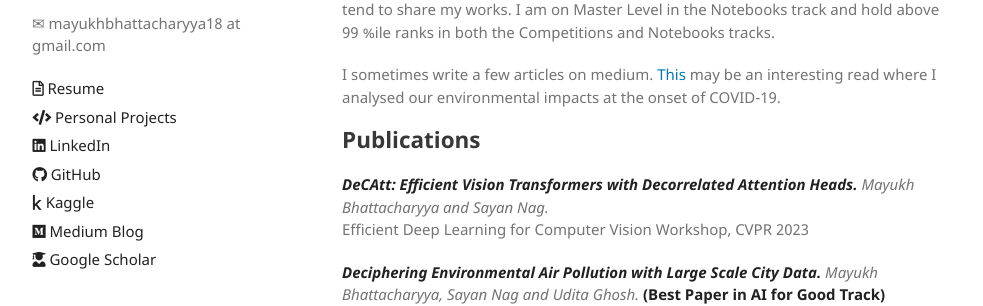
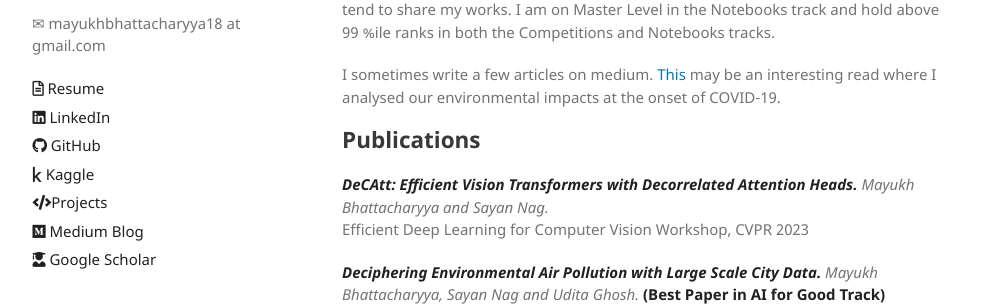
Before and after one commit to mayukh18/mayukh18.github.io, a Jekyll site: the page built from index.md, in a window 1280 px wide. Shown: the part 434-740 px from the top of the page, without its empty margins (118-1101 px from the left). Built offline with Jekyll 4.4.1, drawn with Linux system fonts in a browser that asks for light colours; the repository's description, which GitHub fills in, is left out.

Commit message:
Update sidebar.html

```diff
--- a/_includes/sidebar.html
+++ b/_includes/sidebar.html
@@ -12,11 +12,11 @@
     <ul class="link">
       <li><a href="/assets/Mayukh Bhattacharyya Resume.pdf"><i class="far fa-file-alt"></i> Resume</a></li>
 <!--       <li><a href="/work_ex"><i class="fas fa-briefcase"></i> Work Experiences</a></li> -->
-      <li><a href="/projects"><i class="fas fa-code"></i> Personal Projects</a></li>
-
       <li><a href="https://www.linkedin.com/in/mayukh1802/"><i class="fab fa-linkedin"></i> LinkedIn</a></li>
       <li><a href="https://github.com/mayukh18"><i class="fab fa-github"></i> GitHub</a></li>
       <li><a href="https://www.kaggle.com/mayukh18"><i class="fab fa-kaggle"></i> Kaggle</a></li>
+
+      <li><a href="/projects"><i class="fas fa-code"></i>Projects</a></li>
       <li><a href="https://medium.com/@em.bee"><i class="fab fa-medium"></i> Medium Blog</a></li>
       <li><a href="https://scholar.google.com/citations?user=VQW2tKcAAAAJ&hl=en"><i class="fas fa-user-graduate"></i> Google Scholar</a></li>
       <!--<li><a href="https://twitter.com/mayukh18"><i class="fab fa-twitter"></i> Twitter</a></li>-->
```
